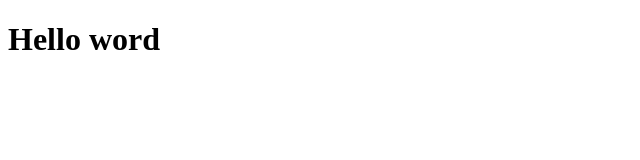
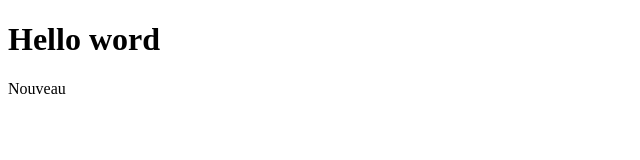
Before and after one commit to Amidoukone/New, a plain HTML site: page index.html in a window 1280 px wide. Shown: the full height of the page, 0-640 px from the left. Drawn offline with Linux system fonts and the light colour scheme.

Commit message:
Nouvelle

```diff
--- a/index.html
+++ b/index.html
@@ -7,5 +7,6 @@
 </head>
 <body>
     <h1>Hello word</h1>
+    <p>Nouveau</p>
 </body>
 </html>
```
